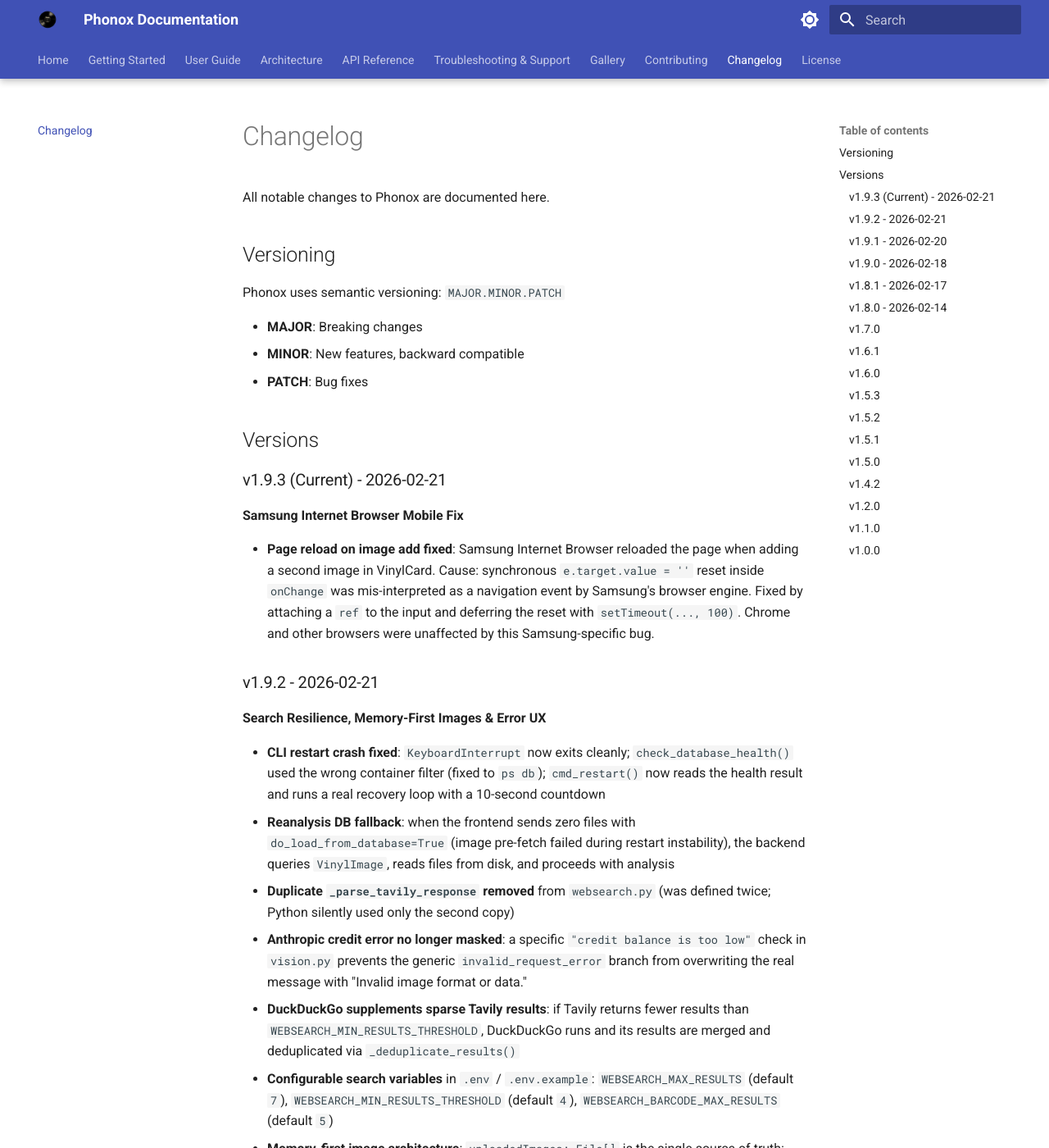
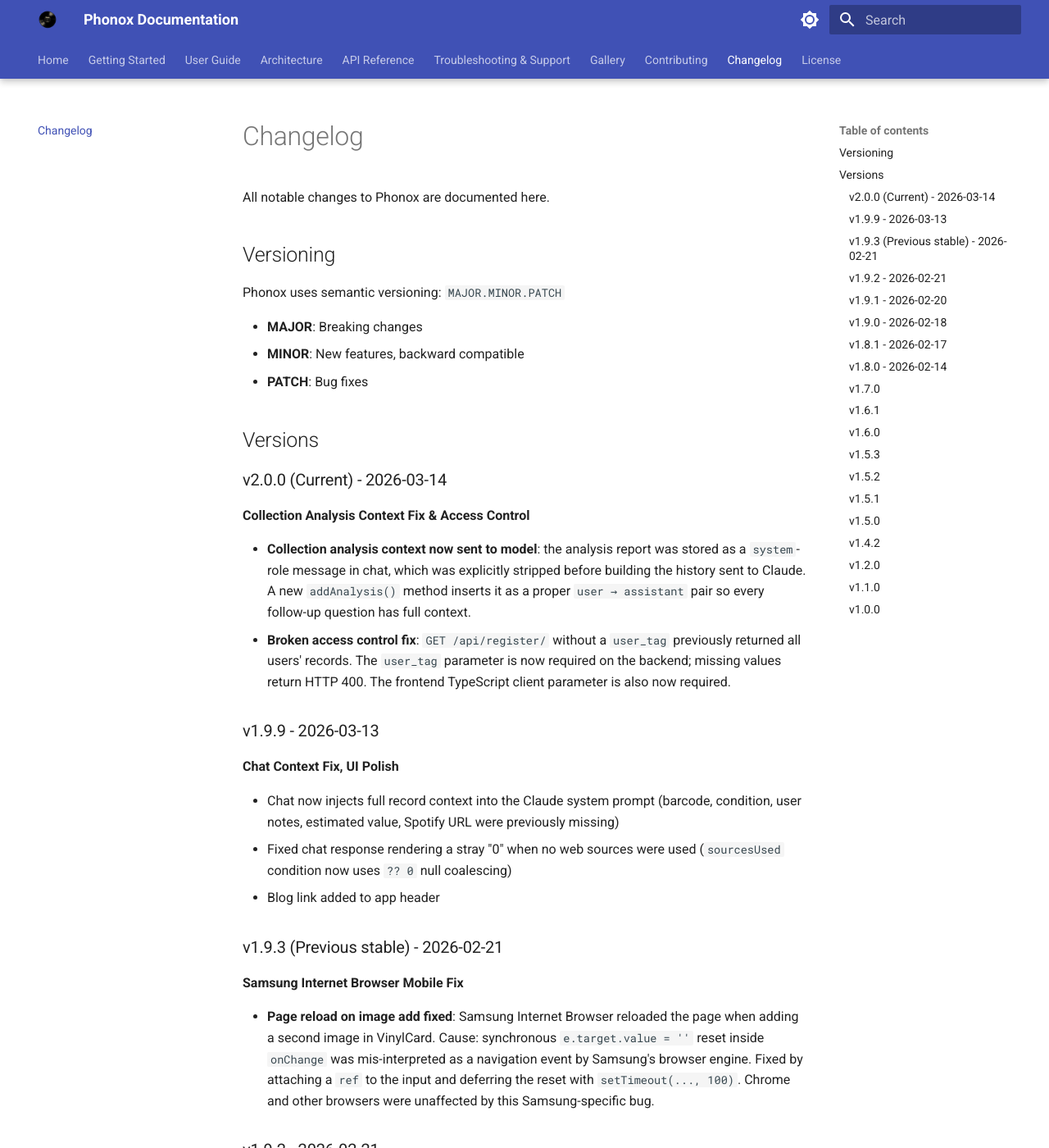
Before and after one commit to Hoshi42/phonox, an MkDocs documentation site: the page built from docs/changelog.md, in a window 1280 px wide and 1400 px high. Shown: the whole window at 82% size. Built offline with MkDocs 1.6.1 and Material for MkDocs 9.7.7, drawn with Linux system fonts in a browser that asks for light colours.

Commit message:
v2.0.0 - collection analysis context fix, access control hardening
- fix: collection analysis report was stored as system-role message and
  stripped from chat history before sending to Claude; now inserted as a
  user→assistant pair via addAnalysis() so follow-up questions have full context
- security: GET /api/register/ without user_tag returned all users' records
  (OWASP A01); user_tag is now a required parameter, missing/blank returns 400;
  TS client parameter made required to eliminate the no-filter path
- docs: update CHANGELOG.md, README.md, docs/changelog.md to v2.0.0"

```diff
--- a/docs/changelog.md
+++ b/docs/changelog.md
@@ -12,7 +12,22 @@
 
 ## Versions
 
-### v1.9.3 (Current) - 2026-02-21
+### v2.0.0 (Current) - 2026-03-14
+
+**Collection Analysis Context Fix & Access Control**
+
+- **Collection analysis context now sent to model**: the analysis report was stored as a `system`-role message in chat, which was explicitly stripped before building the history sent to Claude. A new `addAnalysis()` method inserts it as a proper `user → assistant` pair so every follow-up question has full context.
+- **Broken access control fix**: `GET /api/register/` without a `user_tag` previously returned all users' records. The `user_tag` parameter is now required on the backend; missing values return HTTP 400. The frontend TypeScript client parameter is also now required.
+
+### v1.9.9 - 2026-03-13
+
+**Chat Context Fix, UI Polish**
+
+- Chat now injects full record context into the Claude system prompt (barcode, condition, user notes, estimated value, Spotify URL were previously missing)
+- Fixed chat response rendering a stray "0" when no web sources were used (`sourcesUsed` condition now uses `?? 0` null coalescing)
+- Blog link added to app header
+
+### v1.9.3 (Previous stable) - 2026-02-21
 
 **Samsung Internet Browser Mobile Fix**
 
```
Also changed, not shown: CHANGELOG.md (+17 -0 lines), README.md (+10 -23 lines), frontend/src/components/ChatPanel.tsx (+20 -0 lines), 3 other files.
